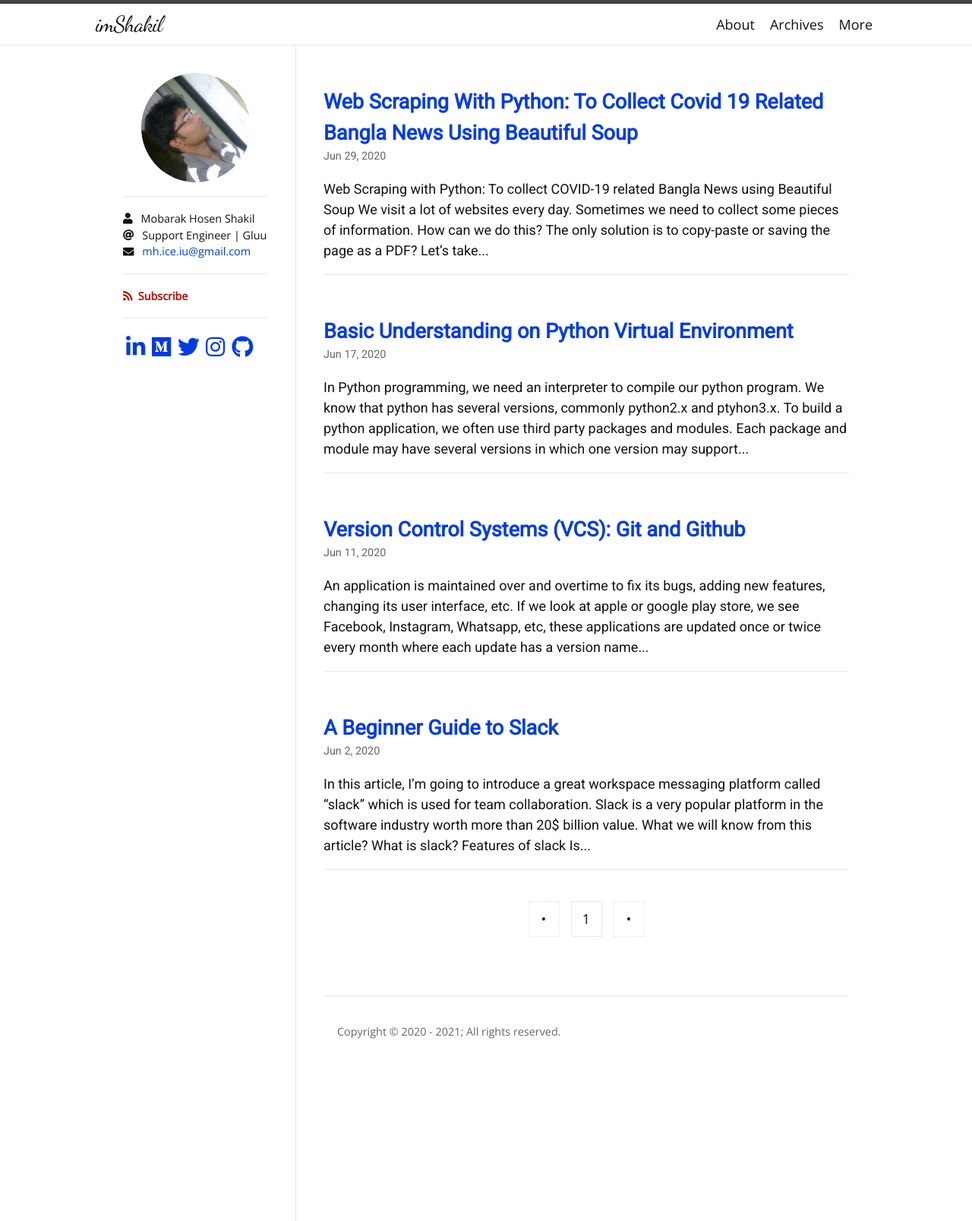
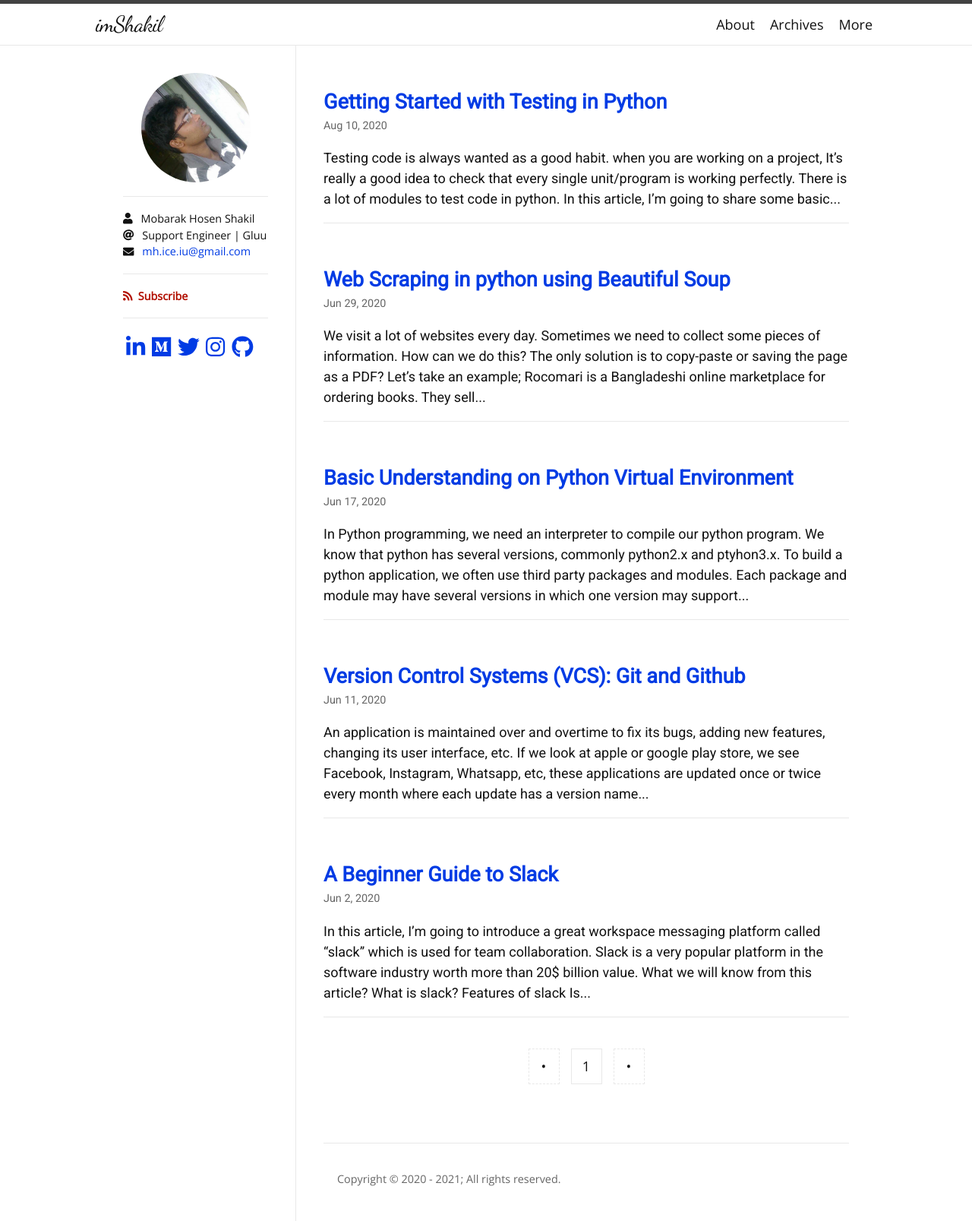
Before and after one commit to imShakil/imShakil.github.io, a Jekyll site: the page built from index.html, in a window 1280 px wide. Shown: the whole page at 76% size. Built offline with Jekyll 4.4.1, drawn with Linux system fonts in a browser that asks for light colours; nearby versions of some CDN libraries; some web fonts are replaced; the list of posts is cut into pages by our own code; some of the changed lines change nothing that is shown.

Commit message:
new post added

```diff
--- a/_posts/2020-06-29-Web-Scraping-with-Python:-To-collect-COVID-19-related-Bangla-News-using-Beautiful-Soup.md
+++ b/_posts/2020-06-29-Web-Scraping-with-Python:-To-collect-COVID-19-related-Bangla-News-using-Beautiful-Soup.md
@@ -1,4 +1,8 @@
-# Web Scraping with Python: To collect COVID-19 related Bangla News using Beautiful Soup
+---
+title: Web Scraping in python using Beautiful Soup
+categories: ['programming']
+tags: ['bs4', 'python', 'programming']
+---
 
 We visit a lot of websites every day. Sometimes we need to collect some pieces of information. How can we do this? The only solution is to copy-paste or saving the page as a PDF? Let's take an example; Rocomari is a Bangladeshi online marketplace for ordering books. They sell books with discounts in different categories. So you want to buy a book with a 40% discount. You want notifications when that book will sell at a 40% discount. Here, web scraper may help you in a better way instead of looking through the website each day manually.
 
@@ -119,4 +123,4 @@ We can add multiple website, to get more news. also if we use meta data extracti
 Github link of this sample project: [https://github.com/imShakil/DataScience/tree/master/web_scraping](https://github.com/imShakil/DataScience/tree/master/web_scraping)
 
 That’s all for this article. If you want to know more about Beautiful Soup;
-go to their homepage: [https://www.crummy.com/software/BeautifulSoup/bs4/doc/](https://www.crummy.com/software/BeautifulSoup/bs4/doc/)
+Please, read from the official documentation: [https://www.crummy.com/software/BeautifulSoup/bs4/doc/](https://www.crummy.com/software/BeautifulSoup/bs4/doc/)
--- /dev/null
+++ b/_posts/2020-08-10-Getting-Started-with-Testing-in-Python.md
@@ -0,0 +1,151 @@
+---
+title: Getting Started with Testing in Python
+categories: ['porgramming']
+tags: ['python', 'programming', 'unit-testing']
+toc: true
+---
+
+
+<img src="https://miro.medium.com/max/4000/0*Ok0tm88hZLU5Prim">
+
+Testing code is always wanted as a good habit. when you are working on a project, It’s really a good idea to check that every single unit/program is working perfectly. There is a lot of modules to test code in python. In this article, I’m going to share some basic with coding examples to getting started with python unit testing.
+
+## Automated vs. Manual Testing
+
+Testing is an integral part of any successful software project. Software Testing is categorized into two parts namely **Automation Testing** and **Manual Testing**.
+
+### Manual Testing
+
+Manual Testing is the process of testing the Software manually to find the defects before software goes live. This testing process is performed by a Quality Assurance engineer. In this process, testers execute test cases and generate reports manually without using any automation testing tools.
+
+There is some kind of manual testing processes used by the testers.
+
+* Black Box Testing
+
+* White Box Testing
+
+* Unit Testing
+
+* System Testing
+
+* Integration Testing
+
+* Acceptance Testing
+
+I’m not going deep in each type of Manual Testing on this basic learning. I will try to explain these types in my next article.
+
+### Automation Testing
+
+Automation Testing is the process of testing the software using an automation tool to find the defects. In this process, executing test scripts and generating reports are performed automatically. Some automation tools are:
+
+* Selenium
+
+* LoadRunner
+
+* SilkTest
+
+* IBM Functional Tester
+
+![source: guru99](https://cdn-images-1.medium.com/max/2000/1*kj65XMPiH7-u0nAhFATI9A.png)*source: guru99*
+
+This comparison doesn't mean that you can choose one over the other. In the software industry, both of them are used sequentially. There is still a lot to know about Automation and Manual Testing.
+
+## Unit Testing vs. Integration Testing
+
+When you are working on a team, you may contribute a small part of the software/project. The combined works become a successful project. When you write a simple function and test that code is working fine, then this type of test is called a **Unit test. **When all of the modules are integrated and then testing is required to check that everything is working as expected, that’s called **Integration Testing**. So, a unit testing is to identify that a small component is working or not whereas integrated testing is to identify that component operates with each other components on the application.
+
+![unit test vs integration test](https://cdn-images-1.medium.com/max/2000/1*wLa_2P7D0coUth2vZ7iUiw.gif)*unit test vs integration test*
+
+### Unit test:
+
+* identify a small piece of code is working as expected or not
+
+* checks a single component of the application/module
+
+* It comes under the white box testing type
+
+* test each unit separately and ensure that each unit is working as expected
+
+### Integration Testing
+
+* identify different modules are working as expected
+
+* It checks the overall flow of the application
+
+* comes under both white box and black box
+
+* It’s performed after unit testing
+
+In the 1st part, I have explained some basics of software testing and its purposes. In the 2nd part, I am giving some coding examples basis on unit testing in python.
+
+In python programming, there are many test runners available. **unittest** is one of them which one is built into python standard library. Some other test runners are:
+
+* **doctest**
+
+* **pytest**
+
+## unittest
+
+**unittest** is a python built-in standard library. **unittest** contains both a testing framework and a test runner. To write and execute tests, it has some requirements. whiches are
+
+1. You need to put your test cases inside a class as methods
+
+1. You have to use assertion methods in the unittest class
+
+![unittest assertion methods](https://cdn-images-1.medium.com/max/2000/1*9kSsBsn__CMQLEhRUcre6g.png)*unittest assertion methods*
+
+To execute a test you have to:
+
+1. import unittest library
+
+1. create a class that inherits from unittest.TestCase
+
+1. define test method with self as an argument
+
+1. use self.assertion series to perform test execution
+
+1. To generates the test results run unittest.main() inside the main function
+
+That’s all, you will get OK if there is no error, see the below example.
+
+{% gist a25cb22b0f328794c23e9fe0c6a6bf79 unittest.py %}
+
+## Doctest
+
+The **doctest **also a python built-in library. This module searches for pieces of text that look like interactive Python sessions in docstrings and then execute those sessions to verify that they work exactly as shown.
+
+**Doctests** have a different use case than proper unit tests: they are usually less detailed and don’t catch special cases or obscure regression bugs. They are useful as expressive documentation of the main use cases of a module and its components. However, doctests should run automatically each time the full test suite runs.
+
+A simple **doctest** in a function
+
+{% gist cc53f9be64e6279395d14362c4c5716b doctest.py %}
+
+While running this code, doctest will run and complain if the given description doesn't work as expected.
+
+## pytest
+
+**pytest** is an external tool for testing in python. It has some advantages compared to **unittest** . Since it is an external tool, so you have to install it first in your python interpreter. To install **pytest** run the following command:
+
+    **pip install pytest**
+
+following code to understand how it works:
+
+{% gist e53d4b1e320bf00e01b318d6ed9b5d5f pytest.py %}
+
+Run the following command in your project terminal:
+
+    py.test pytest.py
+
+![result of pytest](https://cdn-images-1.medium.com/max/2622/1*bMc8Y2mWYKznqjmwgIZRAw.png)*result of pytest*
+
+You will get results like the above image.
+
+We see that, **pytest** doesn’t need any TestClass, we can use simply assert to check test cases and execute the test cases directly from the terminal to generate reports.
+
+You can use whatever you like and depending on your requirements. You can share with us which python module you are using currently.
+
+![voting on unit test](https://www.pollsights.com/c/eLXRNd)
+
+> Thanks for reading. Thumbs up if you like it.
+Also if you have any suggestion regarding this article,
+comments below.
```
